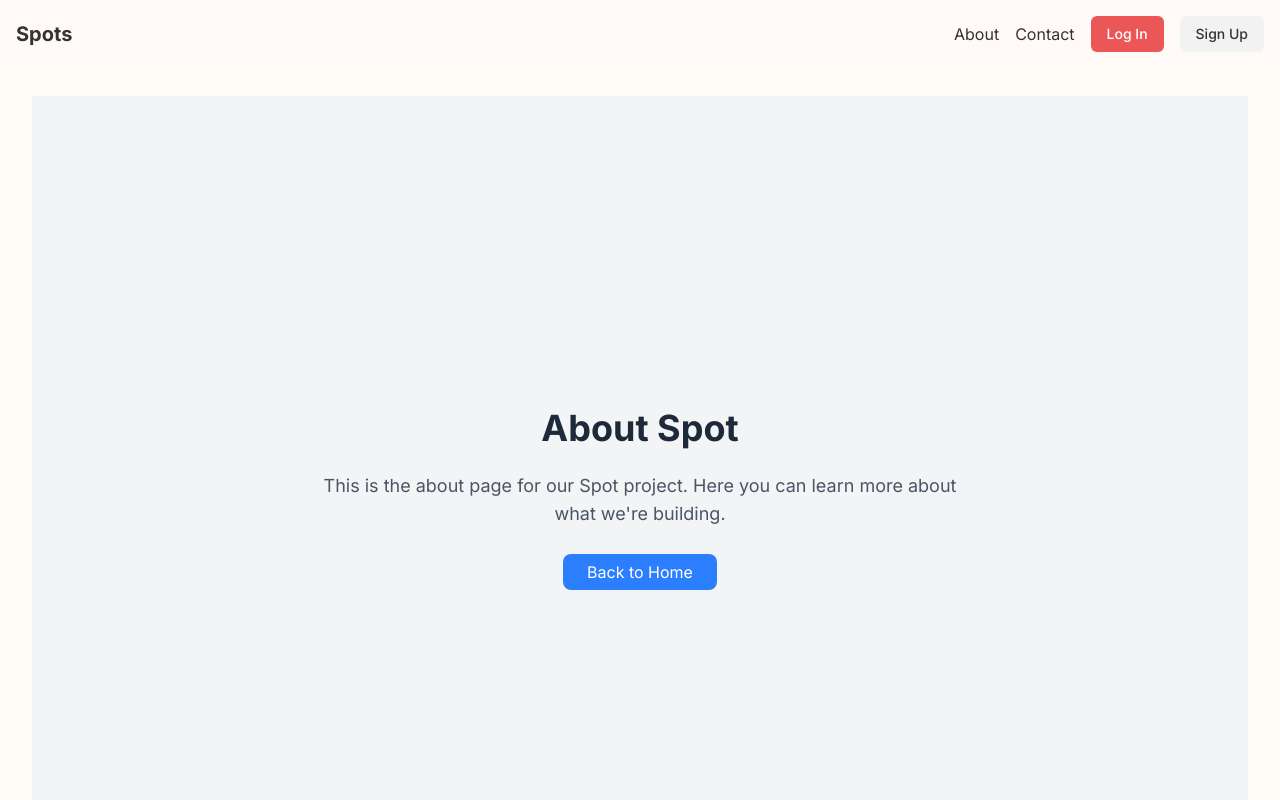
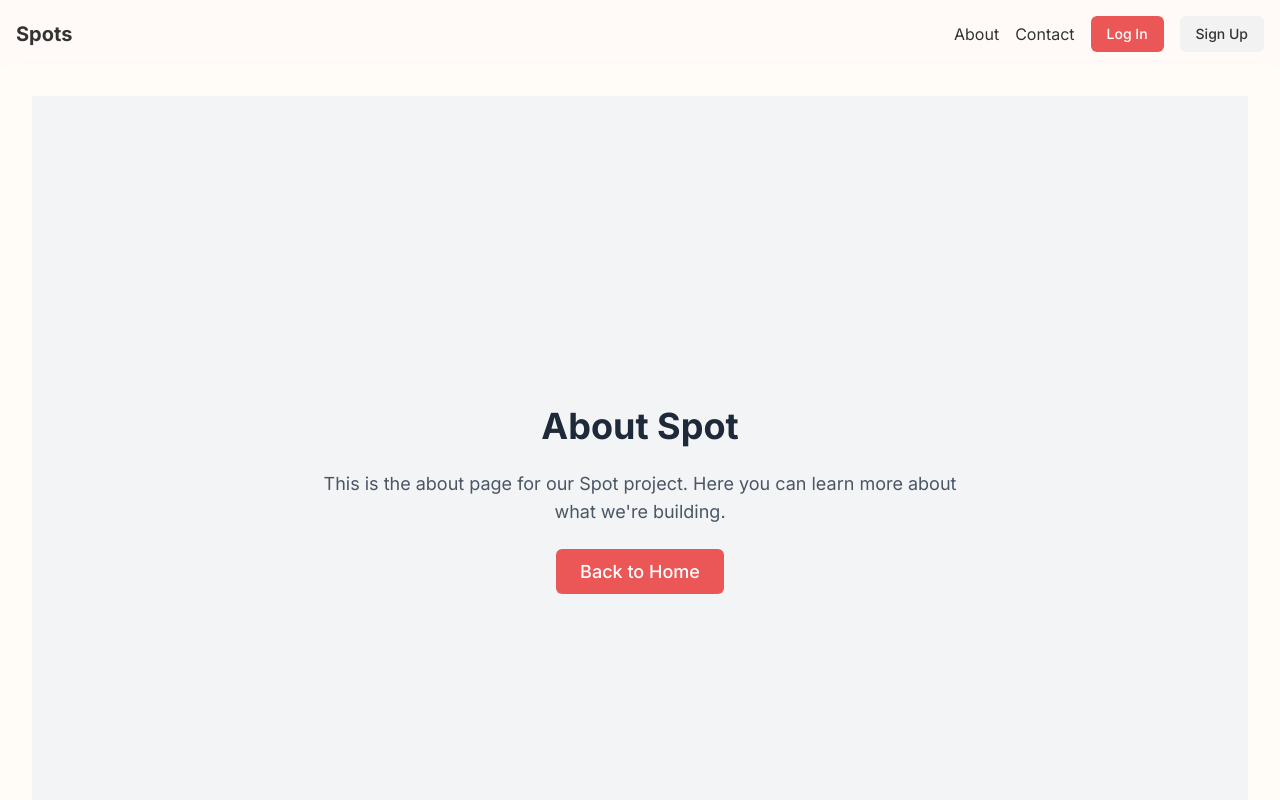
Before and after one commit to faikarf3/spot, a React (Vite) app: page /about in a window 1280 px wide. Shown: the top 800 px of the page. Built offline with nearby package versions, Linux system fonts and the light colour scheme.

Commit message:
change theme to match

```diff
--- a/src/pages/About.jsx
+++ b/src/pages/About.jsx
@@ -11,7 +11,7 @@ function About() {
 				</p>
 				<a
 					href="/"
-					className="bg-blue-500 hover:bg-blue-600 text-white px-6 py-2 rounded-lg transition-colors"
+					className="bg-brand-primary text-white px-6 py-3 rounded-md text-lg font-medium hover:bg-red-500 transition-colors"
 				>
 					Back to Home
 				</a>
```
